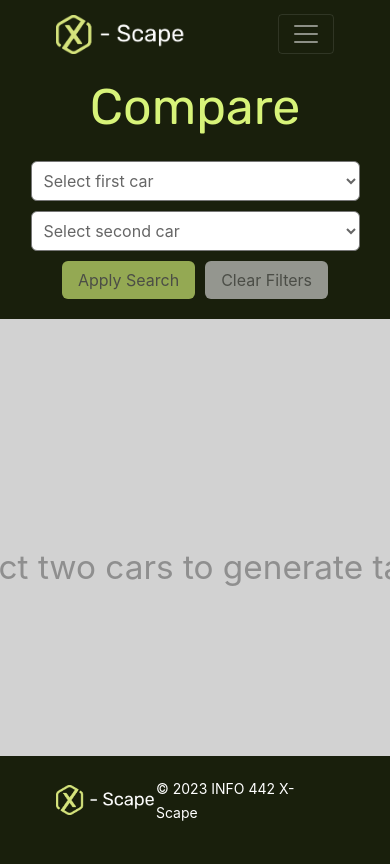
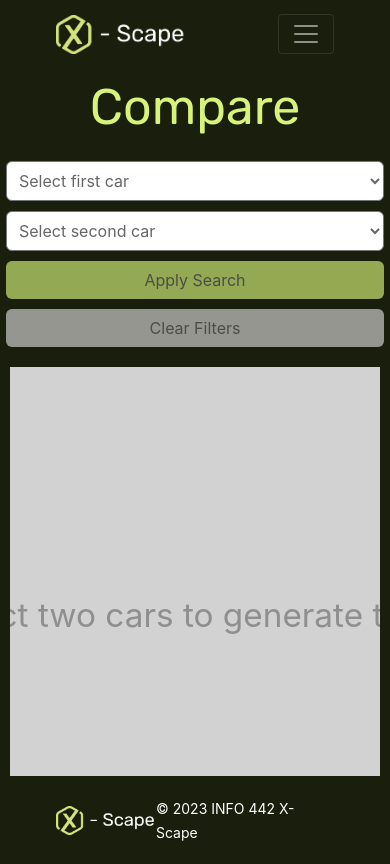
Before and after one commit to UW-INFO442-AU23/sus-city, a React (Create React App) app: page /Compare in a window 390 px wide. Built offline with nearby package versions, Linux system fonts and the light colour scheme.

Commit message:
added responsiveness for drop down menus and buttons

```diff
--- a/src/components/Compare/compare.js
+++ b/src/components/Compare/compare.js
@@ -46,6 +46,7 @@ export default function Compare(props) {
                 { property: 'Carbon Emissions', car1: `${filteredCars1.co2_emission} grams/mile`, car2: `${filteredCars2.co2_emission} grams/mile` },
                 { property: 'Apple CarPlay', car1: handleBoolean(filteredCars1.apple_carplay), car2: handleBoolean(filteredCars2.apple_carplay) },
                 { property: 'Keyless Entry', car1: handleBoolean(filteredCars1.keyless_entry), car2: handleBoolean(filteredCars2.keyless_entry) },
+                { property: 'Dynamic Cruise Control', car1: handleBoolean(filteredCars1.dynamic_cruise_control), car2: handleBoolean(filteredCars2.dynamic_cruise_control) },
                 { property: 'Dynamic Cruise Control', car1: handleBoolean(filteredCars1.dynamic_cruise_control), car2: handleBoolean(filteredCars2.dynamic_cruise_control) }
             ];
             setComparisonResult(comparedData);
@@ -94,7 +95,6 @@ export default function Compare(props) {
                             {carOptions}
                         </Form.Select>
                     </div>
-
                     <Button variant="secondary" className="compare-button" onClick={handleCompare} disabled={!car1 || !car2}>
                         Apply Search
                     </Button>
--- a/src/index.css
+++ b/src/index.css
@@ -601,6 +601,7 @@ body {
 
 .compare {
 	min-height: 100vh;
+	overflow-x: hidden;
 }
 
 .compare .compare-heading {
@@ -692,6 +693,23 @@ body {
 	padding: 14rem 25rem;
 	font-size: 25pt;
 	white-space: nowrap;
+}
+
+@media screen and (max-width: 767px) {
+    .compare-label {
+        flex-direction: column;
+        align-items: center;
+    }
+
+    .compare-label .dropdown,
+    .compare-label .compare-button,
+    .compare-label .clear-button {
+        width: 90%;
+    }
+
+	.compare-table {
+        width: 95%;
+    }
 }
 
 /** end of content css + start of about css **/
```
